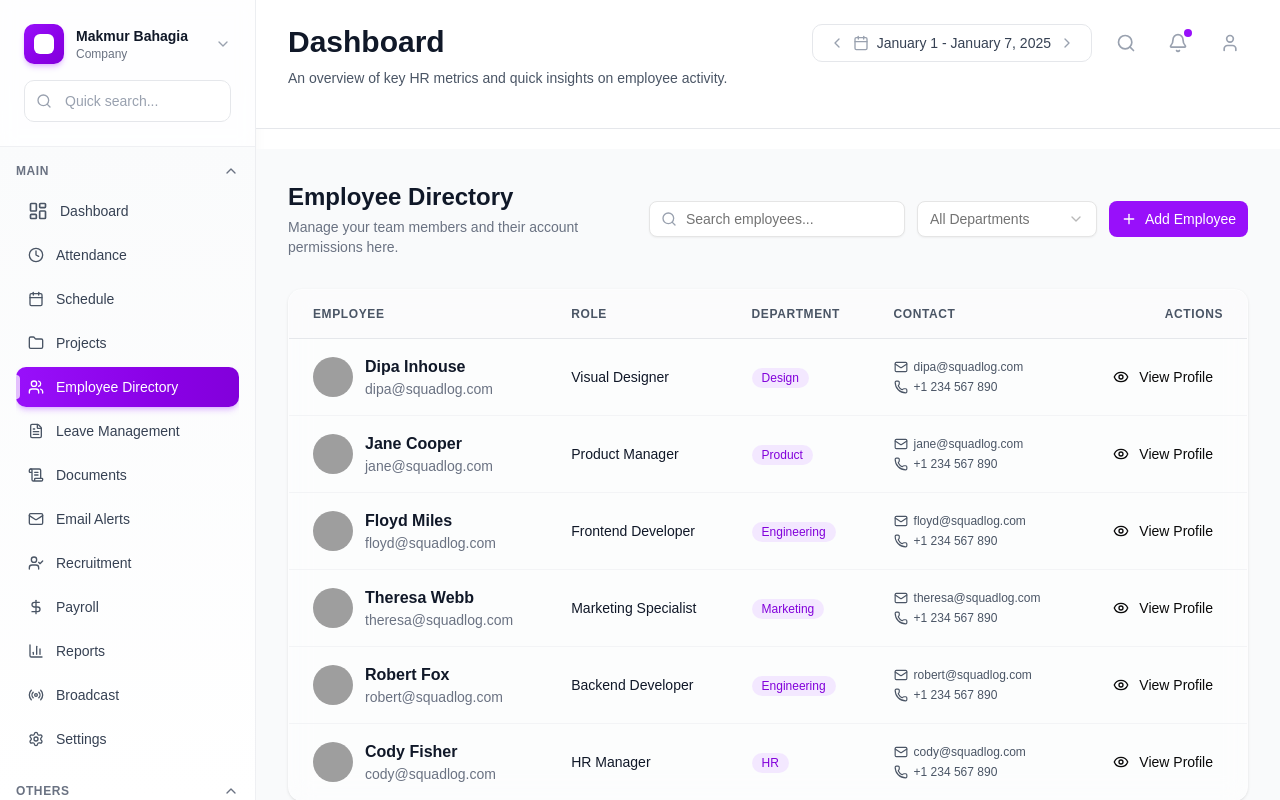
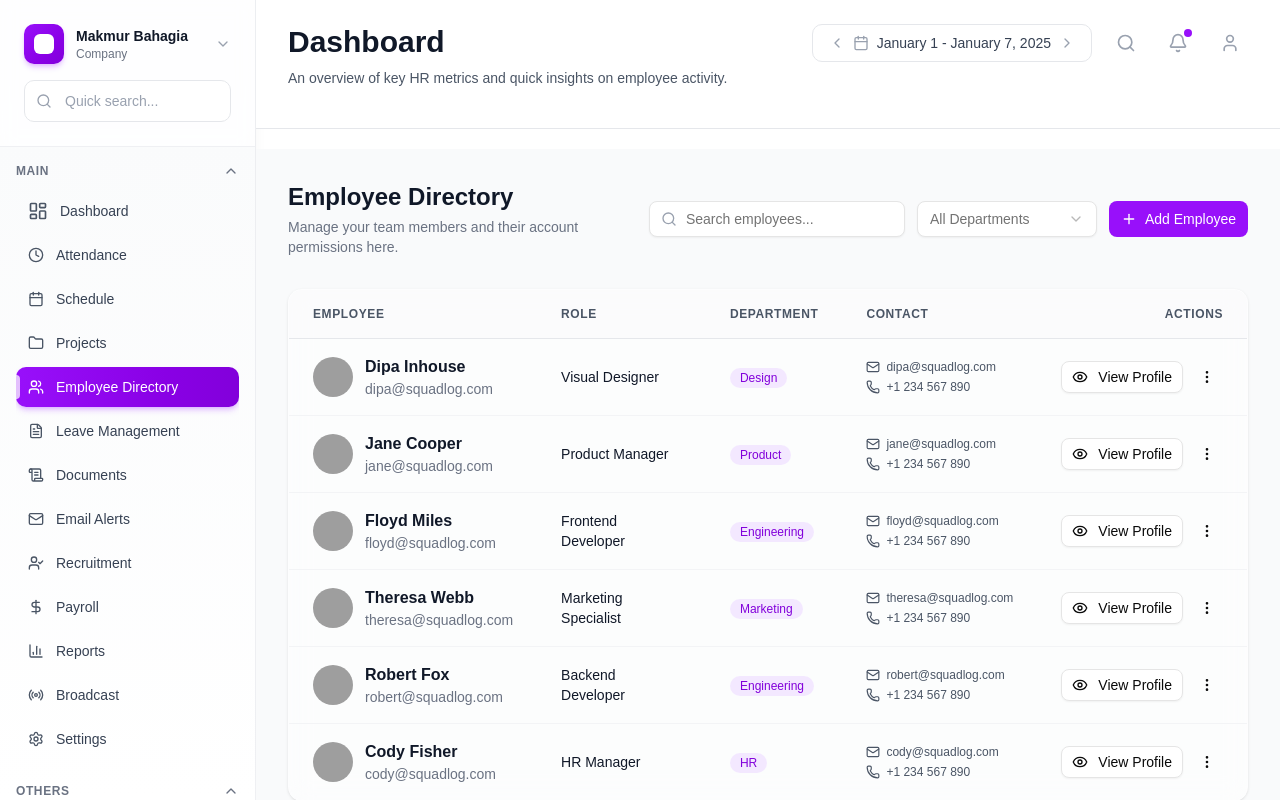
Before and after one commit to nexoviasoft/nexoviasoft-console, a Next.js app: page /admin/employees in a window 1280 px wide. Built offline with nearby package versions, Linux system fonts and the light colour scheme; no server answers; grey boxes are pictures that could not be loaded; a web font is replaced by a local one.

Commit message:
Add View Profile button and actions dropdown menu to employee list

```diff
--- a/src/components/admin/employees/EmployeeGrid.js
+++ b/src/components/admin/employees/EmployeeGrid.js
@@ -3,7 +3,14 @@
 import React from "react";
 import { Avatar, AvatarFallback, AvatarImage } from "@/components/ui/avatar";
 import { Button } from "@/components/ui/button";
-import { Mail, Phone, Eye } from "lucide-react";
+import {
+  DropdownMenu,
+  DropdownMenuContent,
+  DropdownMenuItem,
+  DropdownMenuSeparator,
+  DropdownMenuTrigger,
+} from "@/components/ui/dropdown-menu";
+import { Mail, Phone, Eye, MoreVertical, Edit, Trash2 } from "lucide-react";
 import { useRouter } from "next/navigation";
 
 const initialEmployees = [
@@ -161,16 +168,49 @@ export default function EmployeeGrid({ searchQuery, departmentFilter }) {
                 </td>
 
                 {/* Actions */}
-                <td className="px-6 py-4 text-right">
+                <td className="px-6 py-4">
+                  <div className="flex items-center justify-end gap-2">
                     <Button
-                    variant="ghost"
+                      variant="outline"
                       size="sm"
                       onClick={() => router.push(`/admin/employees/${employee.id}`)}
-                    className="hover:bg-purple-50 hover:text-purple-600"
+                      className="hover:bg-purple-50 hover:text-purple-600 hover:border-purple-300"
                     >
                       <Eye className="w-4 h-4 mr-1" />
                       View Profile
                     </Button>
+
+                    <DropdownMenu>
+                      <DropdownMenuTrigger asChild>
+                        <Button variant="ghost" size="sm" className="h-8 w-8 p-0">
+                          <MoreVertical className="h-4 w-4" />
+                        </Button>
+                      </DropdownMenuTrigger>
+                      <DropdownMenuContent align="end" className="w-48">
+                        <DropdownMenuItem onClick={() => router.push(`/admin/employees/${employee.id}`)}>
+                          <Eye className="mr-2 h-4 w-4" />
+                          View Profile
+                        </DropdownMenuItem>
+                        <DropdownMenuItem onClick={() => window.location.href = `mailto:${employee.email}`}>
+                          <Mail className="mr-2 h-4 w-4" />
+                          Send Email
+                        </DropdownMenuItem>
+                        <DropdownMenuItem onClick={() => window.location.href = `tel:${employee.phone}`}>
+                          <Phone className="mr-2 h-4 w-4" />
+                          Call
+                        </DropdownMenuItem>
+                        <DropdownMenuSeparator />
+                        <DropdownMenuItem>
+                          <Edit className="mr-2 h-4 w-4" />
+                          Edit Employee
+                        </DropdownMenuItem>
+                        <DropdownMenuItem className="text-red-600">
+                          <Trash2 className="mr-2 h-4 w-4" />
+                          Remove Employee
+                        </DropdownMenuItem>
+                      </DropdownMenuContent>
+                    </DropdownMenu>
+                  </div>
                 </td>
               </tr>
             ))}
```
Lines whose indentation alone changed are shown as unchanged.
